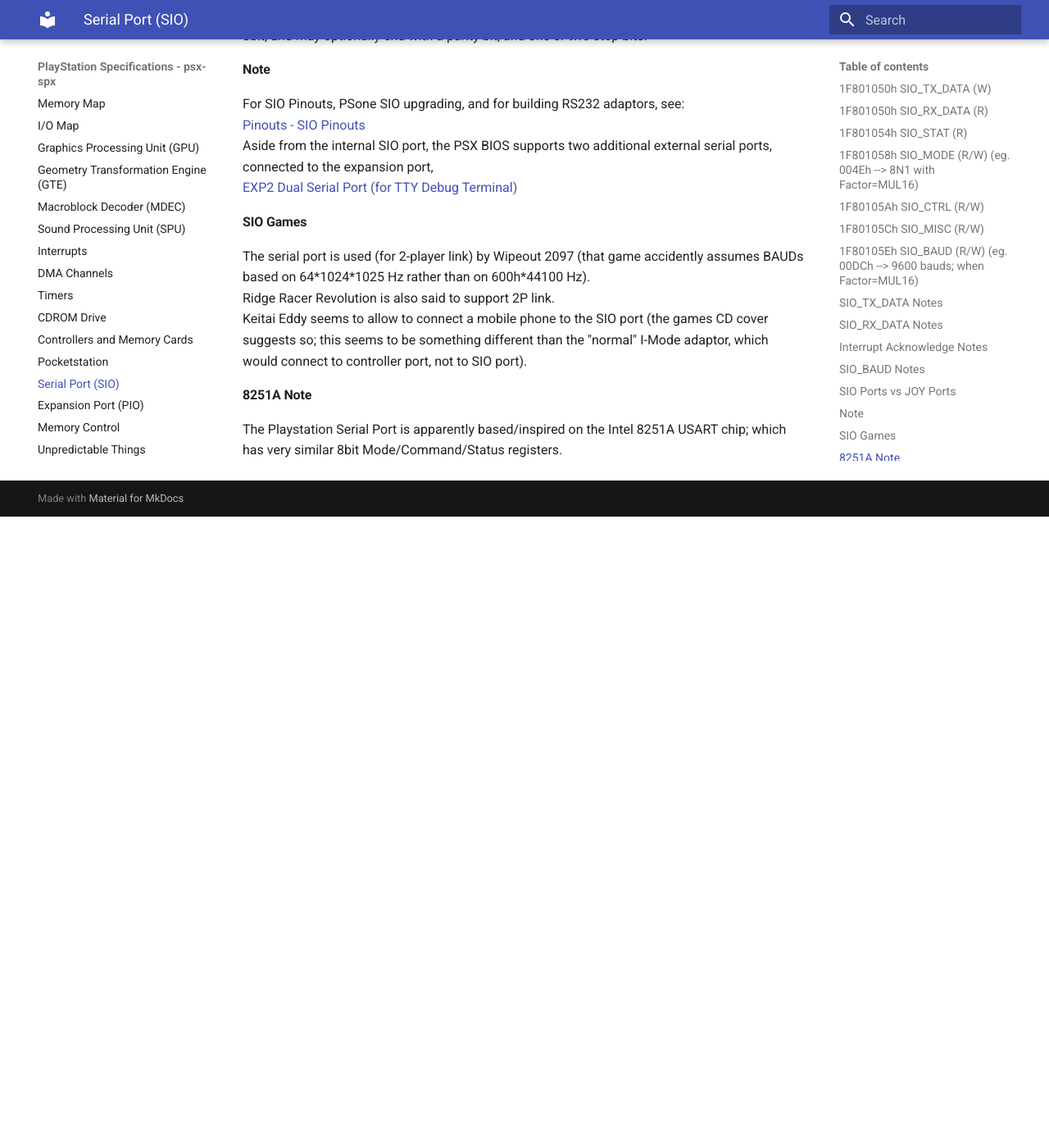
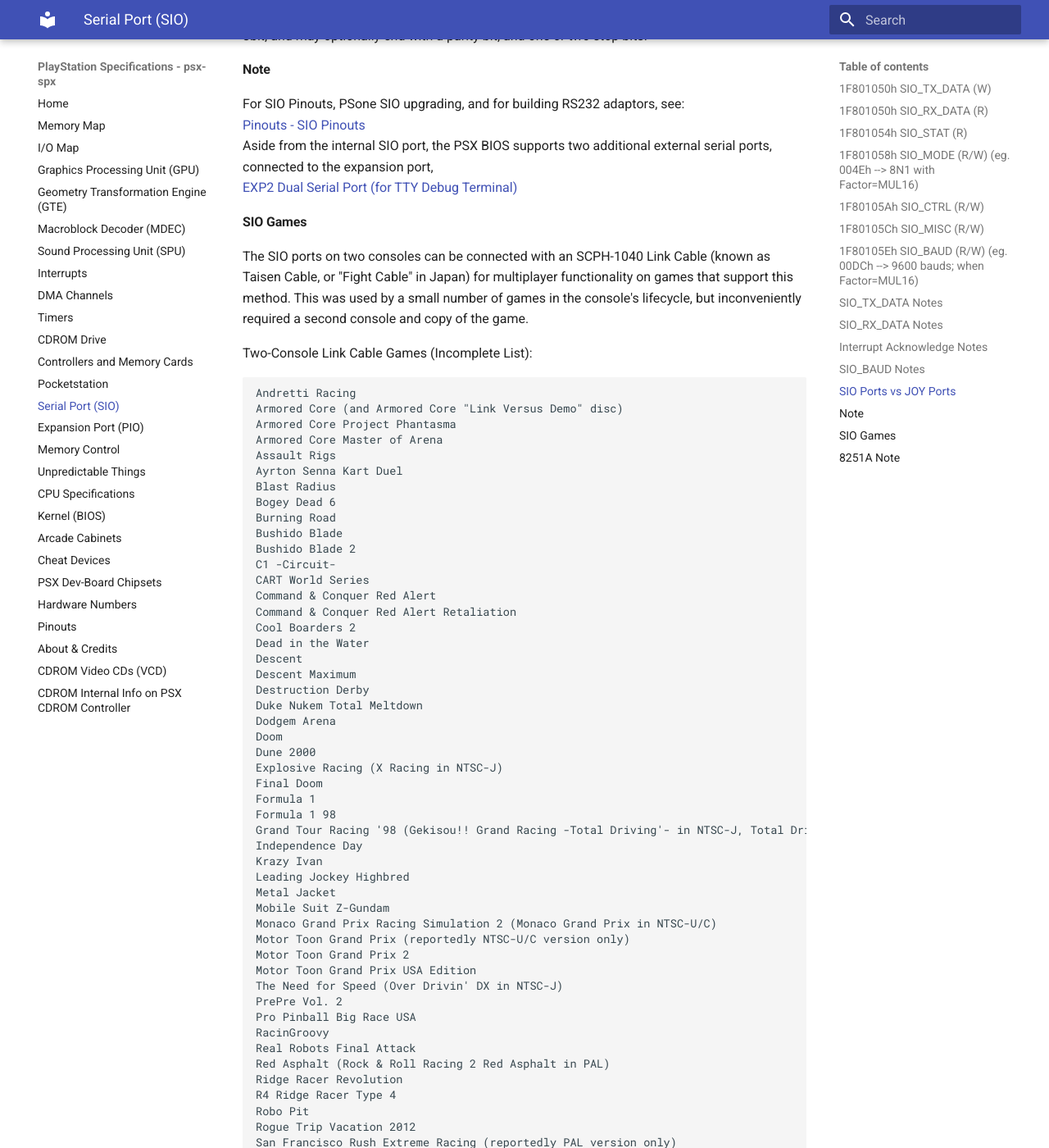
Before and after one commit to psx-spx/psx-spx.github.io, an MkDocs documentation site: the page built from docs/serialportsio.md, in a window 1280 px wide and 1400 px high, scrolled down 3490 px. Shown: the whole window at 82% size. Built offline with MkDocs 1.6.1 and Material for MkDocs 9.7.7, drawn with Linux system fonts in a browser that asks for light colours; before the commit the page ends 4120 px from its top, so only the background shows below that; some of the changed text lies outside the part shown.

Commit message:
SIO: Update section on SIO games

````diff
--- a/docs/serialportsio.md
+++ b/docs/serialportsio.md
@@ -166,6 +166,77 @@
 [EXP2 Dual Serial Port (for TTY Debug Terminal)](expansionportpio.md#exp2-dual-serial-port-for-tty-debug-terminal)<br/>
 
 #### SIO Games
+
+The SIO ports on two consoles can be connected with an SCPH-1040 Link Cable (known as Taisen Cable, or "Fight Cable" in Japan) for multiplayer functionality on games that support this method. This was used by a small number of games in the console's lifecycle, but inconveniently required a second console and copy of the game.
+
+Two-Console Link Cable Games (Incomplete List):
+```
+Andretti Racing
+Armored Core (and Armored Core "Link Versus Demo" disc)
+Armored Core Project Phantasma
+Armored Core Master of Arena
+Assault Rigs
+Ayrton Senna Kart Duel
+Blast Radius
+Bogey Dead 6
+Burning Road
+Bushido Blade
+Bushido Blade 2
+C1 -Circuit-
+CART World Series
+Command & Conquer Red Alert
+Command & Conquer Red Alert Retaliation
+Cool Boarders 2
+Dead in the Water
+Descent
+Descent Maximum
+Destruction Derby
+Duke Nukem Total Meltdown
+Dodgem Arena
+Doom
+Dune 2000
+Explosive Racing (X Racing in NTSC-J)
+Final Doom
+Formula 1
+Formula 1 98
+Grand Tour Racing '98 (Gekisou!! Grand Racing -Total Driving'- in NTSC-J, Total Drivin in PAL)
+Independence Day
+Krazy Ivan
+Leading Jockey Highbred
+Metal Jacket
+Mobile Suit Z-Gundam
+Monaco Grand Prix Racing Simulation 2 (Monaco Grand Prix in NTSC-U/C)
+Motor Toon Grand Prix (reportedly NTSC-U/C version only)
+Motor Toon Grand Prix 2
+Motor Toon Grand Prix USA Edition
+The Need for Speed (Over Drivin' DX in NTSC-J)
+PrePre Vol. 2
+Pro Pinball Big Race USA
+RacinGroovy
+Real Robots Final Attack
+Red Asphalt (Rock & Roll Racing 2 Red Asphalt in PAL)
+Ridge Racer Revolution
+R4 Ridge Racer Type 4
+Robo Pit
+Rogue Trip Vacation 2012
+San Francisco Rush Extreme Racing (reportedly PAL version only)
+Shutokou Battle R
+Sidewinder
+Sidewinder USA
+Soukou Kihei Votoms Gaiden: Ao no Kishi Berserga Monogatari
+Streak Hoverboard Racing
+Test Drive 4
+Test Drive Off-Road (reportedly NTSC-U/C only)
+TOCA 2 Touring Car Challenge (TOCA 2 Touring Cars in PAL)
+Trick'N Snowboarder (Tricky Sliders Freestyle Snowboard in NTSC-J)
+Twisted Metal III
+Wing Over
+Wipeout
+Wipeout 3 Special Edition
+Wipeout XL (Wipeout 2097 in PAL)
+Zero Pilot Ginyoku no Senshi
+```
+
 The serial port is used (for 2-player link) by Wipeout 2097 (that game
 accidently assumes BAUDs based on 64\*1024\*1025 Hz rather than on 600h\*44100
 Hz).<br/>
````
